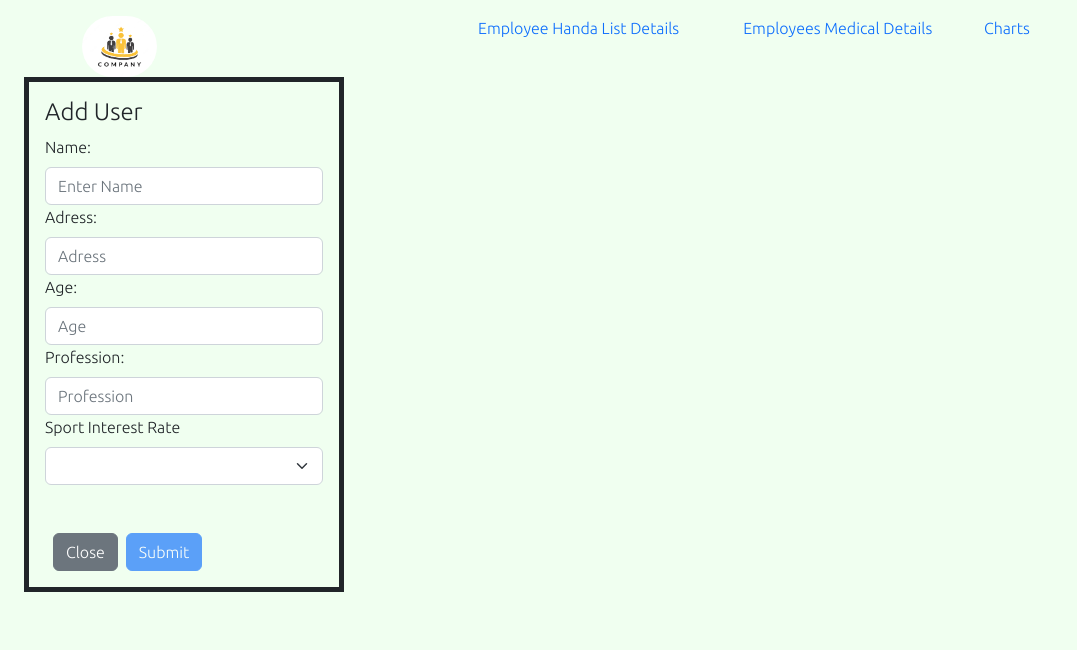
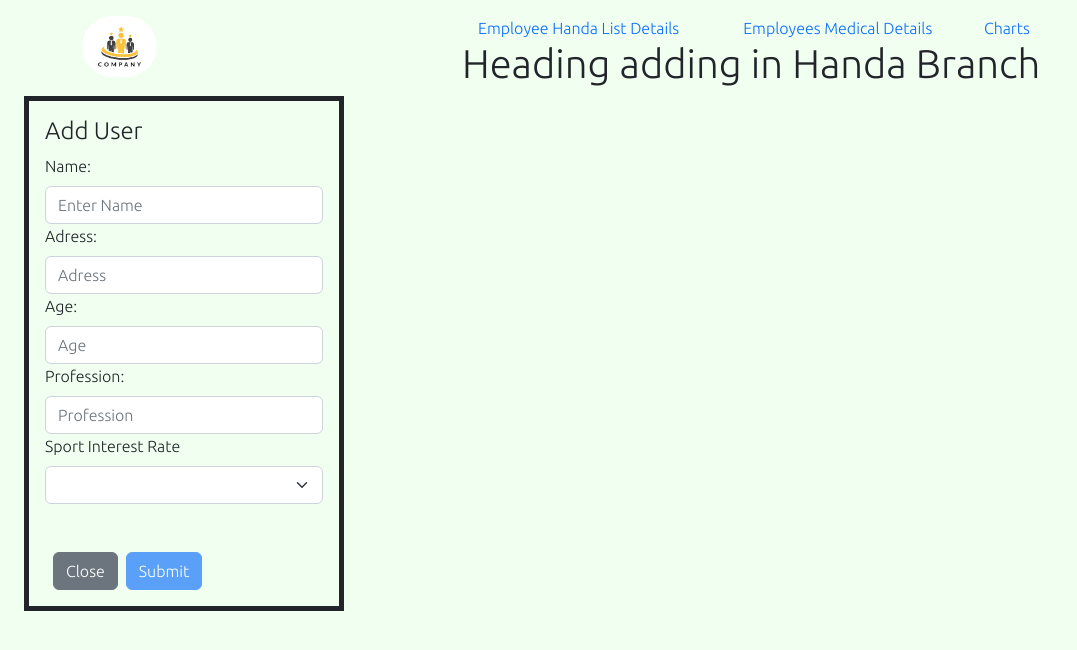
Before and after one commit to mandeepsna/Assignment, an Angular app: page /addnewuser in a window 1280 px wide. Shown: the top 650 px of the page, without its empty margins (0-1077 px from the left). Built offline with nearby package versions, Linux system fonts and the light colour scheme.

Commit message:
Heading Added

```diff
--- a/src/app/app.component.html
+++ b/src/app/app.component.html
@@ -8,6 +8,7 @@
                  <a routerLink="EmployeeList" class="px-3 text-decoration-none">Employee Handa List Details</a>
                 <a routerLink="MedicalDetails" class="px-5 text-decoration-none">Employees Medical Details</a>
                 <a routerLink="Charts" class="text-decoration-none"> Charts</a>
+                <h1>Heading adding in Handa Branch</h1>
 
         </div>
      </div>
```
